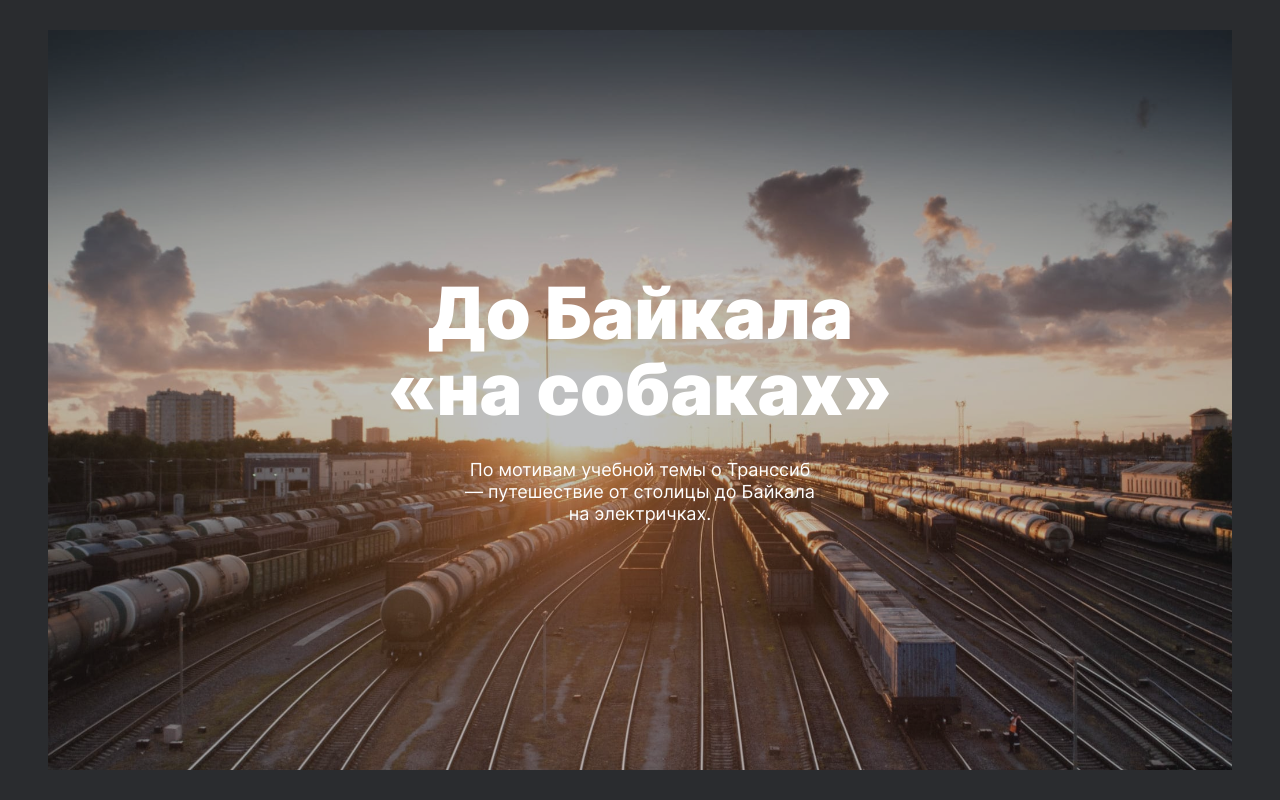
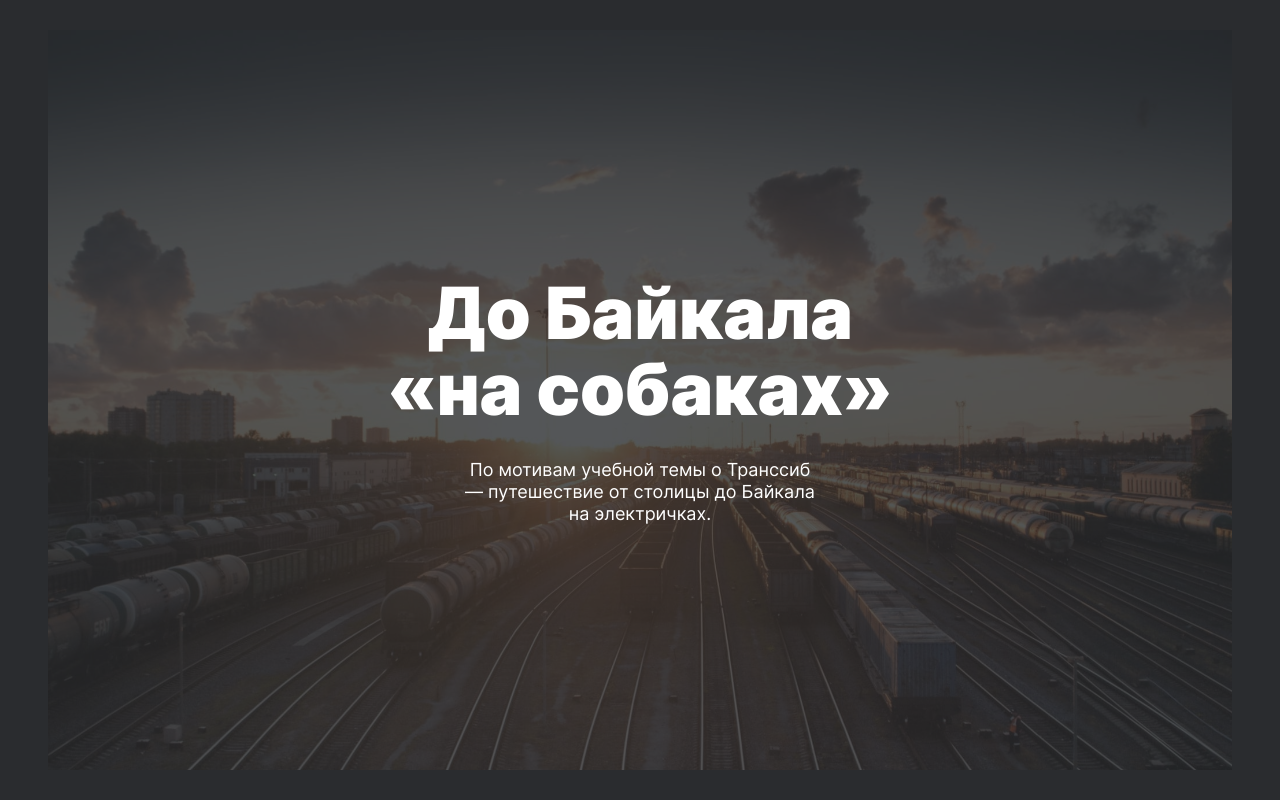
Before and after one commit to OlesyaSevostyanova/russian-travel, a plain HTML site: page index.html in a window 1280 px wide. In both pictures the pointer is over the link 640 px from the left and 6447 px from the top of the page. Shown: the part 6047-6847 px from the top of the page. Drawn offline with Linux system fonts and the light colour scheme.

Commit message:
исправление по ревью - cover_overlay (испр. hover и min-height)

```diff
--- a/blocks/cover/__overlay/cover__overlay.css
+++ b/blocks/cover/__overlay/cover__overlay.css
@@ -3,8 +3,10 @@
   display: grid;
   grid-column: 1;
   grid-row: 1;
-  max-height: 840px;
   text-decoration: none;
+  /* синхронно с "подложкой" (.cover__background),
+   которое определет высоту блока своим padding */
+  min-height: 62.5%;
 }
 
 .cover__overlay::before {
@@ -18,6 +20,6 @@
   width: 100%;
 }
 
-.cover__overlay::before:hover {
+.cover__overlay:hover::before {
   opacity: 0.8;
 }
```
